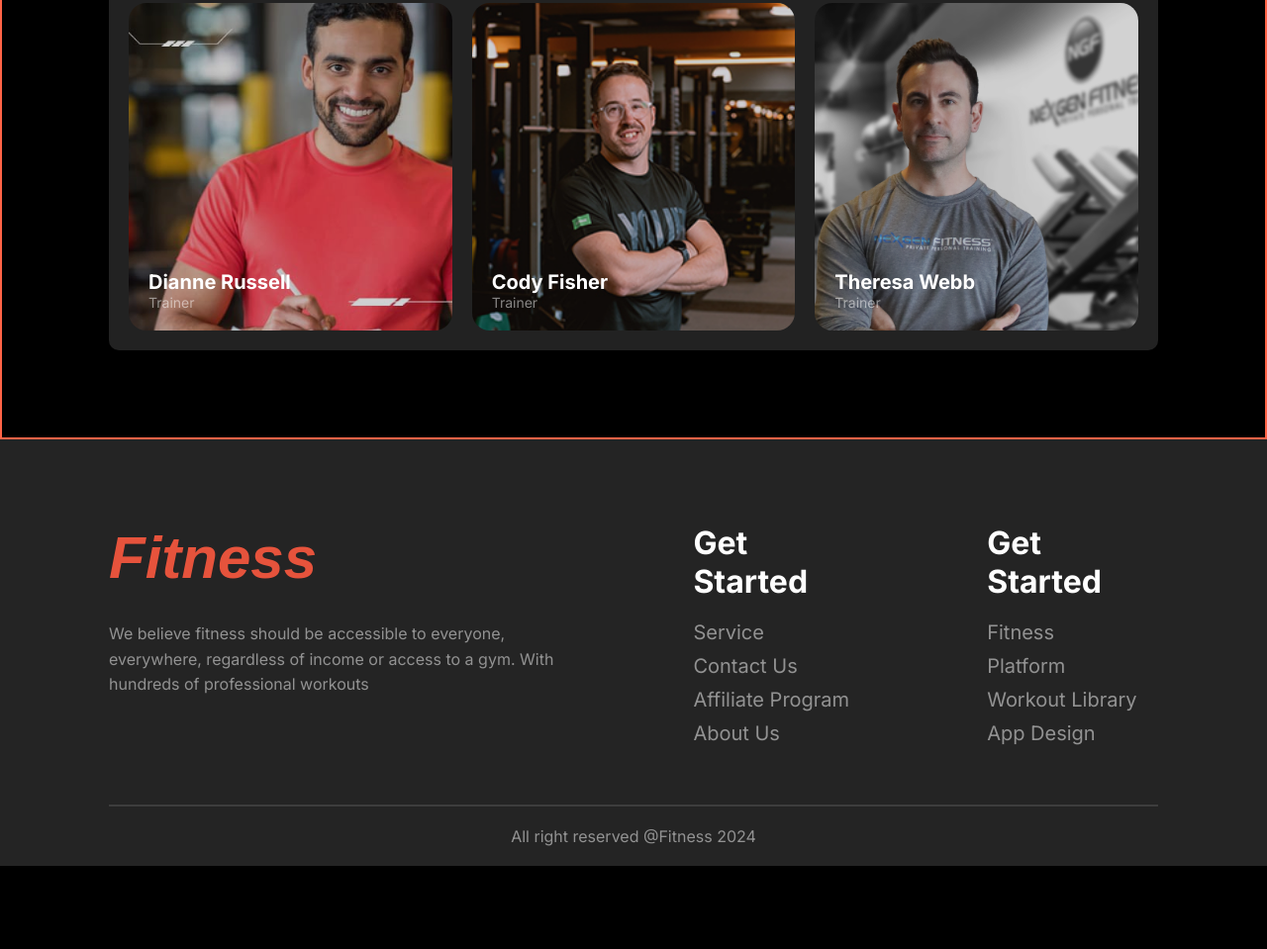
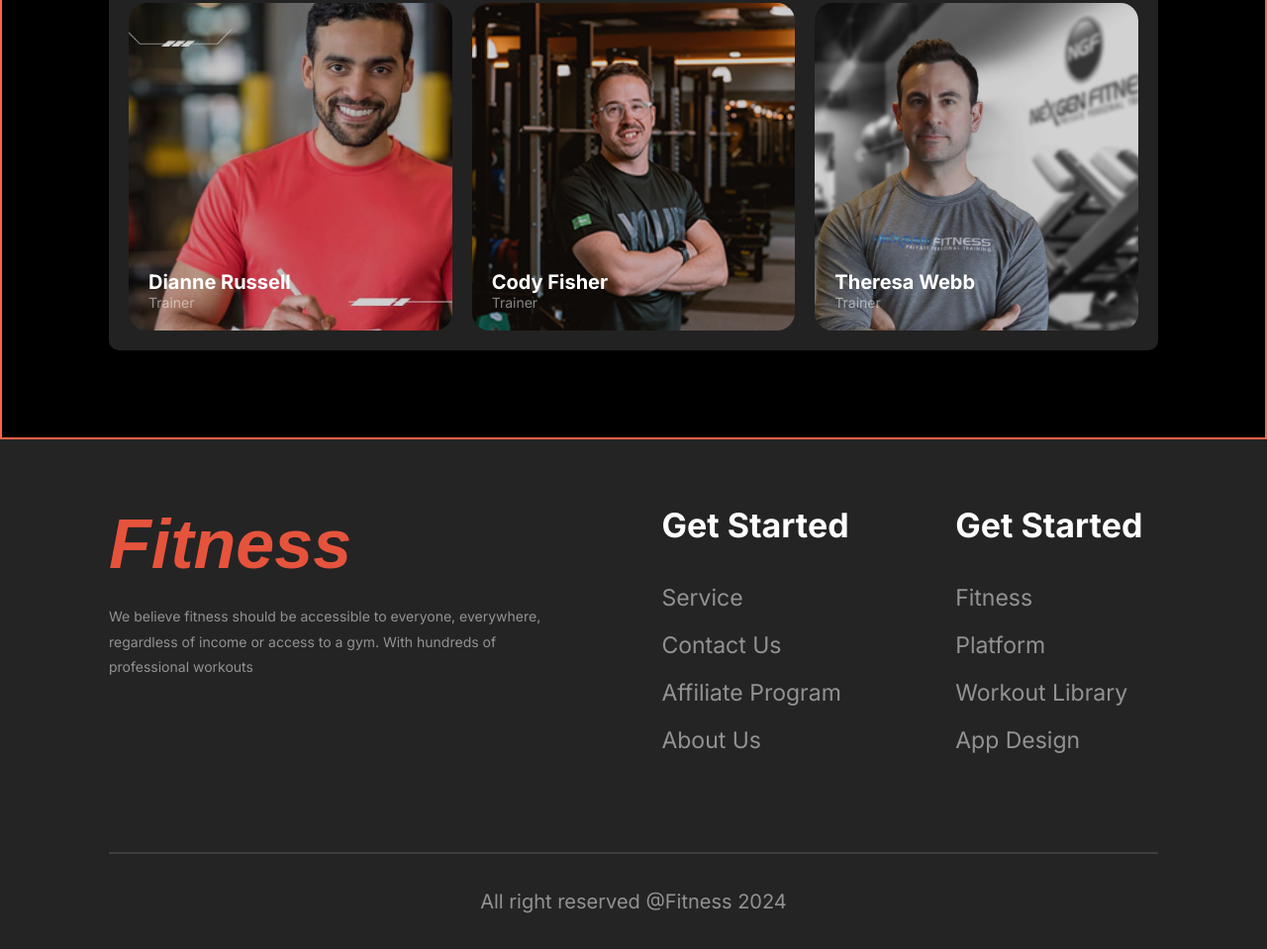
Before and after one commit to yasinarafat39/web_day17_assignment-02, a plain HTML site: page index.html in a window 1280 px wide. Shown: the part 3862-4821 px from the top of the page at 99% size. Before the commit the page ends 4737 px from the top, so only its background shows below. Drawn offline with Linux system fonts and the light colour scheme; a web font is replaced by a local one.

Commit message:
footer section reachecked

```diff
--- a/styles/style.css
+++ b/styles/style.css
@@ -594,7 +594,7 @@ option {
     padding: 10px;
 }
 
-option:nth-child(1):hover{
+option:nth-child(1):hover {
     background: var(--primary-color);
 }
 
@@ -621,10 +621,9 @@ select::placeholder {
 
 /* Meet our team section */
 
-.meet-our-team {
-}
+.meet-our-team {}
 
-.meet-our-team-heading-content{
+.meet-our-team-heading-content {
     max-width: 671px;
 }
 
@@ -665,7 +664,7 @@ select::placeholder {
     opacity: 0.8;
 }
 
-.team-person .info .name{
+.team-person .info .name {
     font-size: 20px;
 }
 
@@ -694,49 +693,50 @@ select::placeholder {
     background-color: rgba(119, 119, 119, 0.3);
 }
 
-.footer-container>div {
-    padding-top: 35px;
-}
+.footer-container>div {}
 
 
 .footer-item-container {
     display: grid;
     grid-template-columns: 44% repeat(2, 1fr);
-    gap: 7.75rem;
-    margin: 3.125rem 0;
+    gap: 5.75rem;
+    padding: 66px 0 79px;
 }
 
 
 
 .footer-title {
-    margin-bottom: 30px;
-    font-size: 3.75rem;
+    margin-bottom: 20px;
+    font-size: 4.375rem;
 }
 
 .footer-description {
     line-height: 1.6rem;
+    font-size: 14px;
 }
 
 .footer-section-title {
-    margin-bottom: 20px;
+    font-size: 34px;
+    margin-bottom: 39px;
 }
 
 .footer-container li {
     list-style: none;
-    margin: 10px 0;
+    margin: 0 0 20px;
 }
 
 .footer-container li a {
     text-decoration: none;
     color: var(--secondary-text-color);
-    font-size: 1.25rem;
+    font-size: 1.4375rem;
 }
 
 
 .footer {
     border-top: 2px solid rgba(119, 119, 119, 0.3);
-    padding: 20px 0;
+    padding: 36px 0;
     color: var(--secondary-text-color);
+    font-size: 20px;
 }
 
 /* Footer section end */
```
